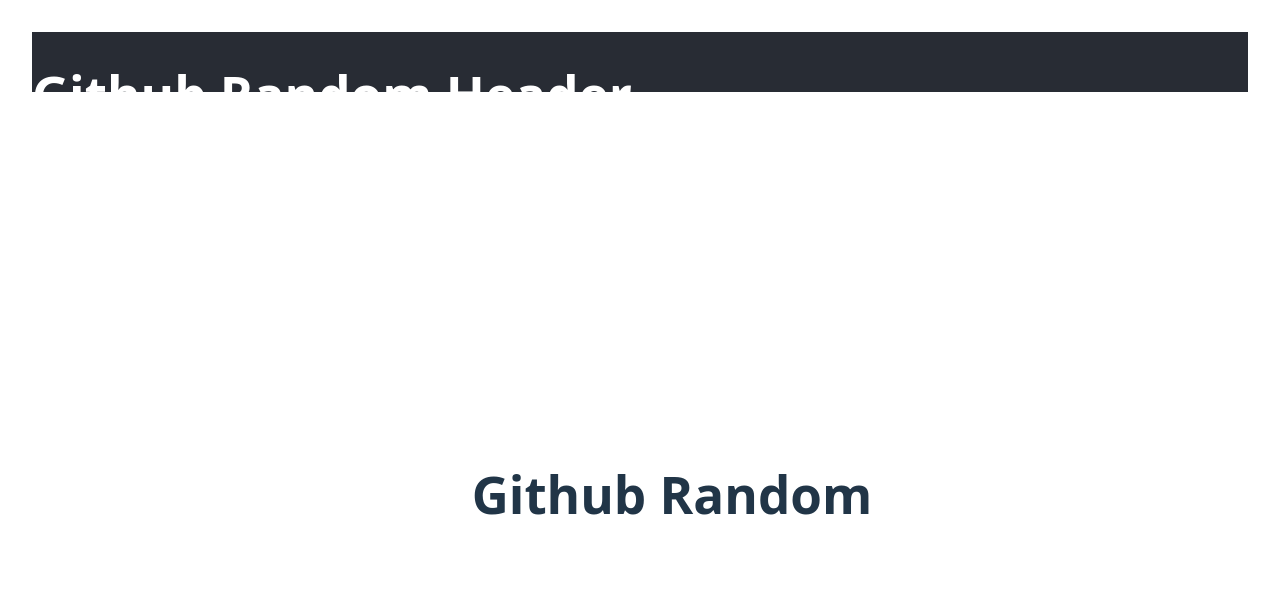
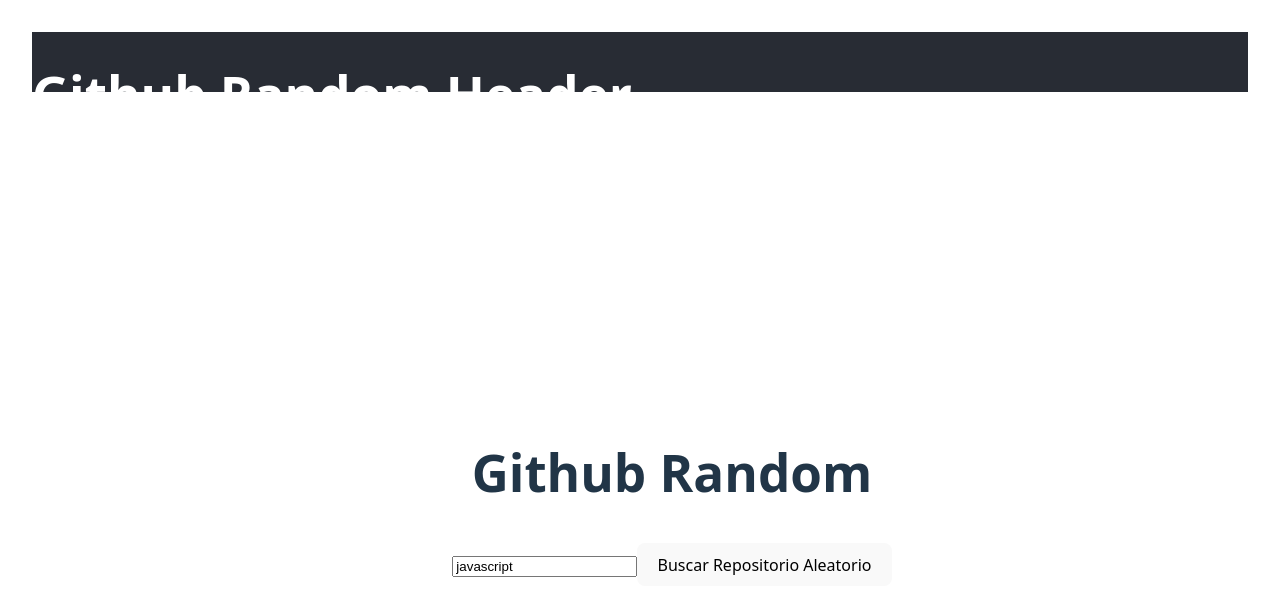
Before and after one commit to BriXelDev/Github-random, a React (Vite) app: page / in a window 1280 px wide. Shown: the top 616 px of the page. Built offline with nearby package versions, Linux system fonts and the light colour scheme.

Commit message:
Base del formulario

```diff
--- a/src/components/Hero.tsx
+++ b/src/components/Hero.tsx
@@ -1,10 +1,41 @@
 import './styles/Hero.css'
+import { useState } from 'react';
+import { searchRepositories, getRandomRepository } from '../services/githubService';
+import type { Repository } from '../services/githubService';
 
 function Hero() {
+    const [language, setLanguage] = useState('javascript');
+    const [repo, setRepo] = useState<Repository | null>(null);
+    const [loading, setLoading] = useState(false);
+
+    const handleSearch = async () => {
+        setLoading(true);
+        try{
+            const repos = await searchRepositories(language);
+            const random = getRandomRepository(repos);
+            setRepo(random);
+        } catch (error){
+            console.error('Error: ', error);
+        } finally {
+            setLoading(false);
+        }
+    };
+
     return (
         <section className="hero">
             <h1>Github Random</h1>
+            <div className="search-container">
+                <input
+                    type="text"
+                    placeholder="Lenguaje de programación (ej: javascript, python, rust)"
+                    value={language}
+                    onChange={(e) => setLanguage(e.target.value)}
+                />
+                <button onClick={handleSearch} disabled={loading}>{loading ? 'Buscando...' : 'Buscar Repositorio Aleatorio'}</button>
+            </div>
+
         </section>
+
     );
 }
 
```
